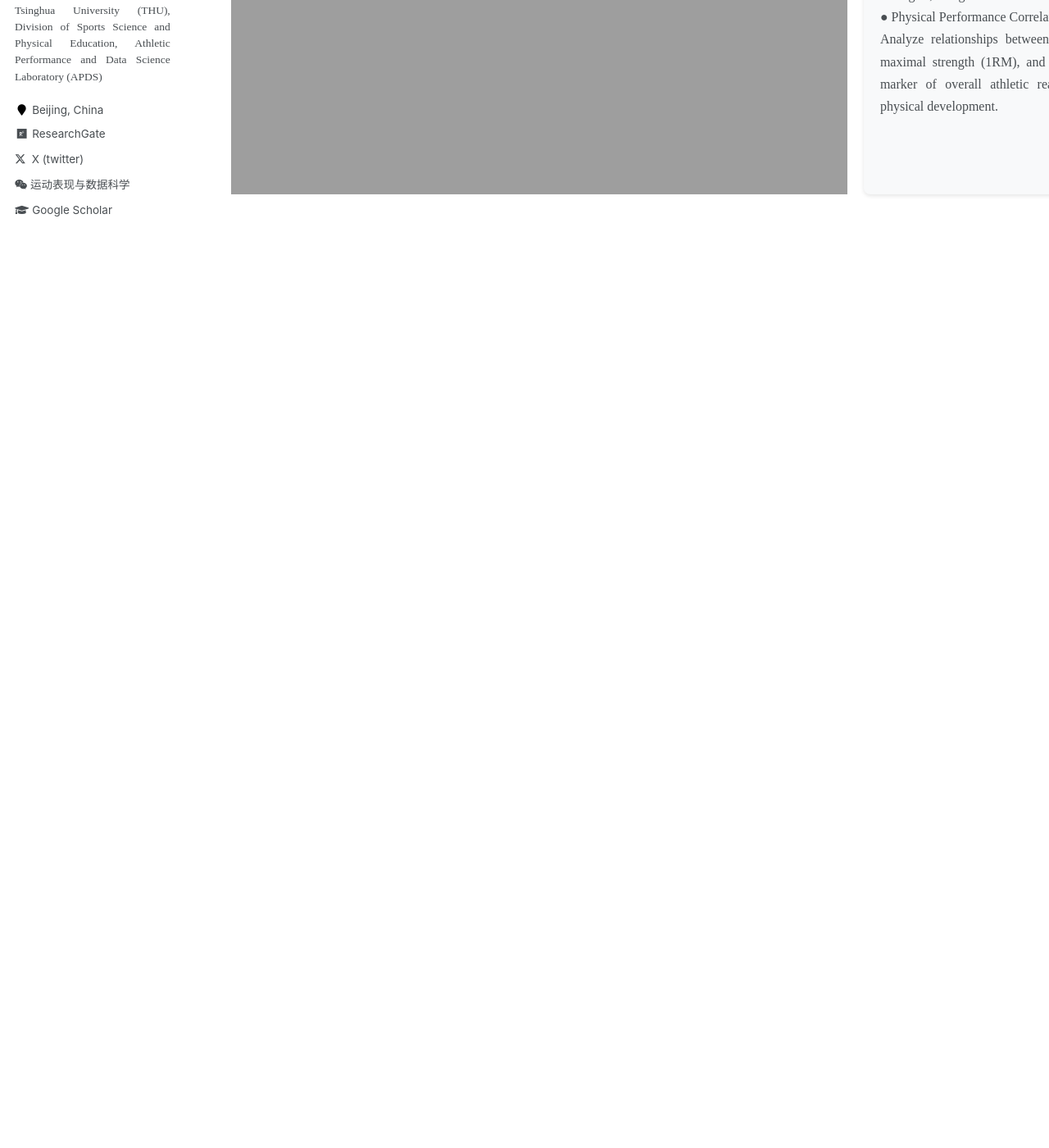
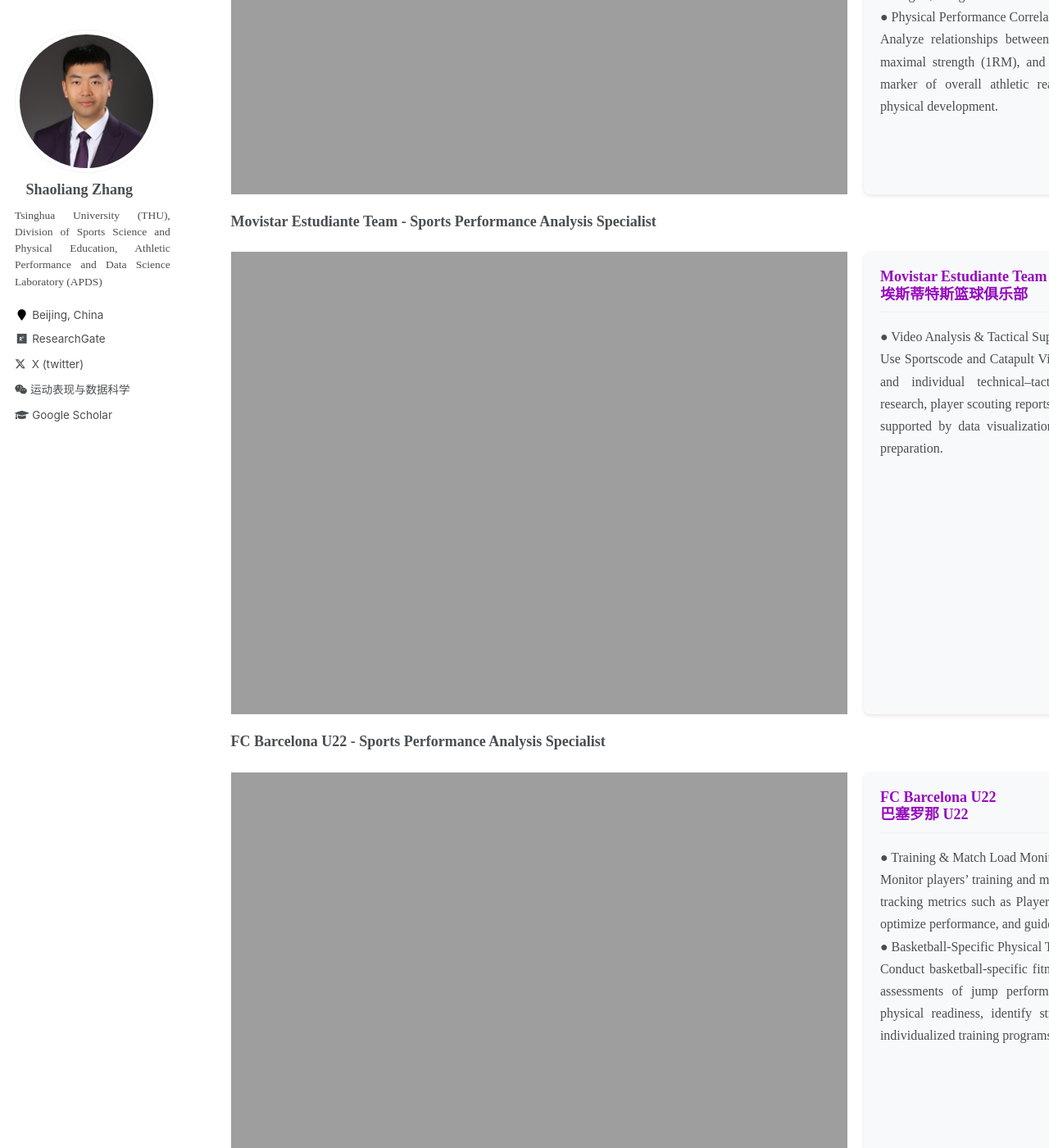
Before and after one commit to sportssuper/ZSL, a Jekyll site: the page built from _pages/services.md, in a window 1280 px wide and 1400 px high, scrolled down 2418 px. Shown: the whole window at 82% size. Built offline with Jekyll 4.4.1, drawn with Linux system fonts in a browser that asks for light colours; a script that is not in the unit is left out; before the commit the page ends 3101 px from its top, so only the background shows below that.

Commit message:
Update services.md

```diff
--- a/_pages/services.md
+++ b/_pages/services.md
@@ -135,3 +135,50 @@ redirect_from:
   </div>
 </div>
 </div>
+
+**Movistar Estudiante Team - Sports Performance Analysis Specialist**
+<div style="width: 130%; max-width: 1400px">
+<div style="display: flex; gap: 20px; margin: 20px 0;">
+
+  <img src="https://sportssuper.github.io/ZSL//assets/images/M.jpg"
+       alt="M"
+       style="width: 60%; height: auto;">
+
+  <div style="width: 40%; padding: 20px; background: #f8f9fa; border-radius: 8px; box-shadow: 0 2px 5px rgba(0,0,0,0.1);">
+    <h3 style="color: #960DBD; margin-top: 0; border-bottom: 1px solid #eee; padding-bottom: 10px;">
+      Movistar Estudiante Team<br>埃斯蒂特斯篮球俱乐部
+    </h3>
+    <p style="line-height: 1.7; font-size: 16px; margin-bottom: 0;text-align: justify; text-justify: inter-word;">
+    ● Video Analysis & Tactical Support<br>
+    Use Sportscode and Catapult Vision to analyze opponents’ team tactics and individual technical–tactical tendencies. Produce analytical research, player scouting reports, and X’s and O’s strategy breakdowns, supported by data visualizations for coaching staff to inform game preparation.<br>
+    </p>
+
+
+  </div>
+</div>
+</div>
+
+**FC Barcelona U22 - Sports Performance Analysis Specialist**
+<div style="width: 130%; max-width: 1400px">
+<div style="display: flex; gap: 20px; margin: 20px 0;">
+
+  <img src="https://sportssuper.github.io/ZSL//assets/images/U22.jpg"
+       alt="M"
+       style="width: 60%; height: auto;">
+
+  <div style="width: 40%; padding: 20px; background: #f8f9fa; border-radius: 8px; box-shadow: 0 2px 5px rgba(0,0,0,0.1);">
+    <h3 style="color: #960DBD; margin-top: 0; border-bottom: 1px solid #eee; padding-bottom: 10px;">
+      FC Barcelona U22<br>巴塞罗那 U22
+    </h3>
+    <p style="line-height: 1.7; font-size: 16px; margin-bottom: 0;text-align: justify; text-justify: inter-word;">
+    ● Training & Match Load Monitoring<br>
+    Monitor players’ training and match loads using Catapult and Firstbeat, tracking metrics such as PlayerLoad. Analyze data to manage fatigue, optimize performance, and guide evidence-based training adjustments.
+<br>
+    ● Basketball-Specific Physical Testing<br>
+    Conduct basketball-specific fitness and neuromuscular tests, including assessments of jump performance, sprinting, and agility, to track physical readiness, identify strengths and weaknesses, and support individualized training programs.
+    </p>
+
+
+  </div>
+</div>
+</div>
```
